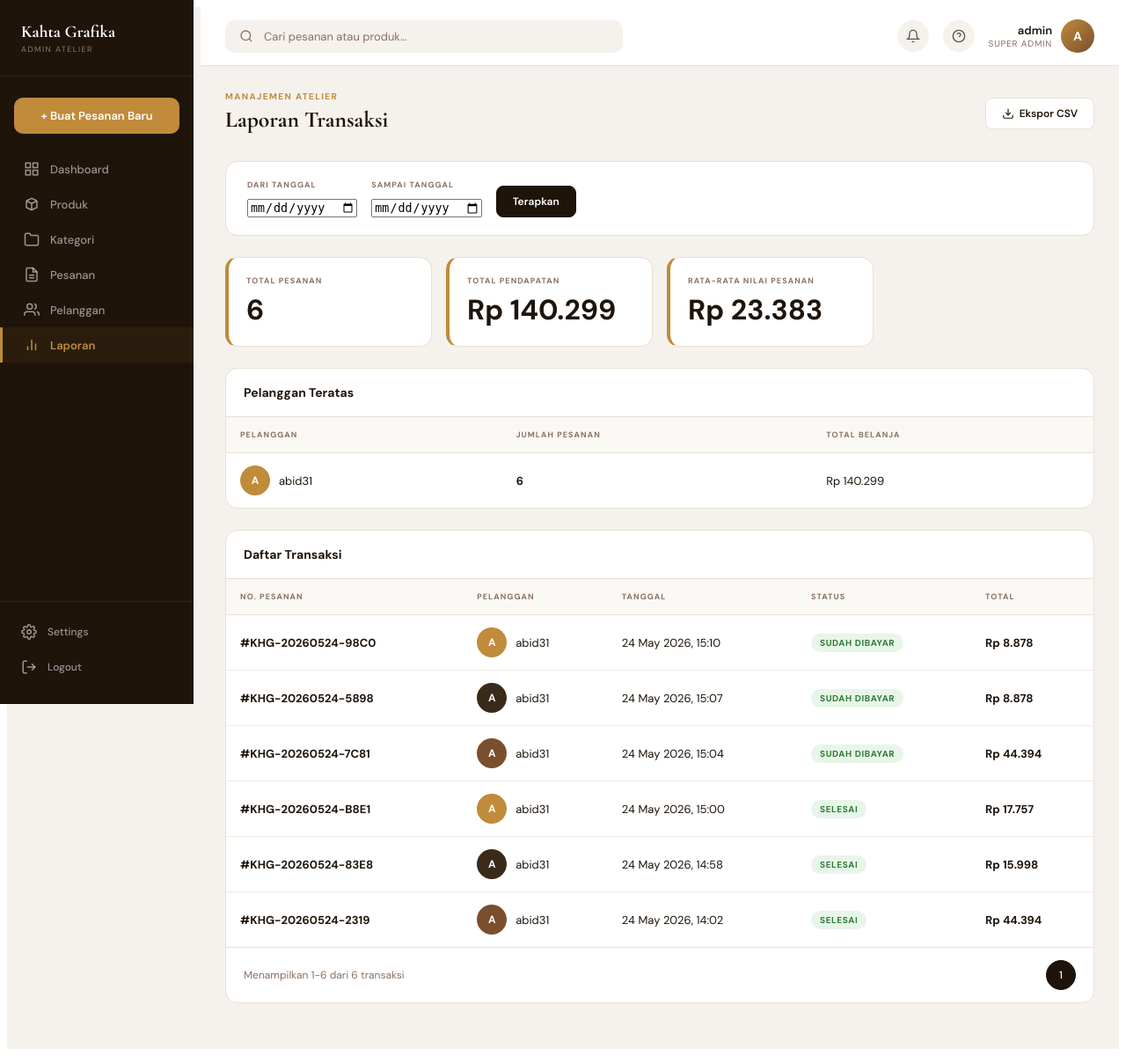
After one commit to andri-oss/Project-Ecommerce-KahtaCards, a Django app: page /dashboard/reports/ in a window 1280 px wide. The commit adds this page. Shown: the whole page at 88% size. Run offline with Django 5.2, Linux system fonts and the light colour scheme; a user stored in the database is signed in; data comes from the database, SQL or seed files in the repository.

```diff
--- a/apps/dashboard/urls.py
+++ b/apps/dashboard/urls.py
@@ -18,4 +18,6 @@ urlpatterns = [
     path('orders/<int:pk>/update-status/', views.order_update_status, name='order_update_status'),
     path('orders/<int:pk>/refund-completed/', views.refund_mark_completed, name='refund_mark_completed'),
     path('customers/', views.customers_view, name='customers'),
+    path('reports/', views.reports_view, name='reports'),
+    path('reports/export/', views.reports_export_csv, name='reports_export_csv'),
 ]
--- a/apps/dashboard/views.py
+++ b/apps/dashboard/views.py
@@ -1,7 +1,9 @@
+import csv
+
 from django.shortcuts import render, get_object_or_404, redirect
 from django.contrib.admin.views.decorators import staff_member_required
 from django.core.paginator import Paginator
-from django.http import JsonResponse
+from django.http import JsonResponse, HttpResponse
 from django.db.models import Sum, Count, Q
 from django.utils import timezone
 from datetime import timedelta
@@ -10,6 +12,23 @@ from apps.orders.models import Order, OrderItem, RefundRequest
 from apps.catalog.models import Product, Category
 from apps.accounts.models import User
 from apps.payments.models import Payment
+
+PAID_STATUSES = ['paid', 'processing', 'shipped', 'delivered']
+
+
+def _reports_queryset(request):
+    """Shared date-filtered, paid-orders queryset for the transaction report + its CSV export."""
+    start_date = request.GET.get('start_date', '')
+    end_date = request.GET.get('end_date', '')
+
+    orders = Order.objects.select_related('user').filter(status__in=PAID_STATUSES).order_by('-created_at')
+
+    if start_date:
+        orders = orders.filter(created_at__date__gte=start_date)
+    if end_date:
+        orders = orders.filter(created_at__date__lte=end_date)
+
+    return orders, start_date, end_date
 
 
 @staff_member_required(login_url='/auth/login/')
@@ -425,3 +444,56 @@ def customers_view(request):
         'page_obj': page,
         'search': search,
     })
+
+
+@staff_member_required(login_url='/auth/login/')
+def reports_view(request):
+    """Transaction report — order/revenue stats, transaction list, and top customers for a date range."""
+    orders, start_date, end_date = _reports_queryset(request)
+
+    stats = orders.aggregate(total_revenue=Sum('total'), total_orders=Count('id'))
+    total_orders = stats['total_orders'] or 0
+    total_revenue = stats['total_revenue'] or 0
+    avg_order_value = total_revenue / total_orders if total_orders else 0
+
+    top_customers = orders.values('user__id', 'user__username', 'user__first_name', 'user__last_name').annotate(
+        order_count=Count('id'),
+        total_spent=Sum('total'),
+    ).order_by('-total_spent')[:10]
+
+    paginator = Paginator(orders, 15)
+    page = paginator.get_page(request.GET.get('page'))
+
+    return render(request, 'dashboard/reports.html', {
+        'page_obj': page,
+        'start_date': start_date,
+        'end_date': end_date,
+        'total_orders': total_orders,
+        'total_revenue': total_revenue,
+        'avg_order_value': avg_order_value,
+        'top_customers': top_customers,
+    })
+
+
+@staff_member_required(login_url='/auth/login/')
+def reports_export_csv(request):
+    """Export the currently filtered transaction report as CSV."""
+    orders, start_date, end_date = _reports_queryset(request)
+
+    response = HttpResponse(content_type='text/csv')
+    filename = f"laporan-transaksi_{start_date or 'awal'}_{end_date or 'akhir'}.csv"
+    response['Content-Disposition'] = f'attachment; filename="{filename}"'
+
+    writer = csv.writer(response)
+    writer.writerow(['No. Pesanan', 'Pelanggan', 'Tanggal', 'Status', 'Metode Pengiriman', 'Total'])
+    for order in orders:
+        writer.writerow([
+            order.order_id,
+            order.recipient_name or order.user.username,
+            order.created_at.strftime('%Y-%m-%d %H:%M'),
+            order.get_status_display(),
+            order.get_shipping_method_display(),
+            int(order.total),
+        ])
+
+    return response
--- a/templates/dashboard/base_admin.html
+++ b/templates/dashboard/base_admin.html
@@ -43,6 +43,10 @@
       <a href="{% url 'dashboard:customers' %}" class="adm-nav-link {% if '/dashboard/customers' in request.path %}active{% endif %}">
         <svg viewBox="0 0 24 24" fill="none" stroke="currentColor" stroke-width="2"><path d="M17 21v-2a4 4 0 0 0-4-4H5a4 4 0 0 0-4 4v2"/><circle cx="9" cy="7" r="4"/><path d="M23 21v-2a4 4 0 0 0-3-3.87"/><path d="M16 3.13a4 4 0 0 1 0 7.75"/></svg>
         Pelanggan
+      </a>
+      <a href="{% url 'dashboard:reports' %}" class="adm-nav-link {% if '/dashboard/reports' in request.path %}active{% endif %}">
+        <svg viewBox="0 0 24 24" fill="none" stroke="currentColor" stroke-width="2"><line x1="18" y1="20" x2="18" y2="10"/><line x1="12" y1="20" x2="12" y2="4"/><line x1="6" y1="20" x2="6" y2="14"/></svg>
+        Laporan
       </a>
     </nav>
 
--- /dev/null
+++ b/templates/dashboard/reports.html
@@ -0,0 +1,138 @@
+{% extends 'dashboard/base_admin.html' %}
+{% load currency_tags %}
+{% block title %}Laporan Transaksi{% endblock %}
+
+{% block content %}
+{% with active_page='reports' %}{% endwith %}
+
+<div class="adm-page-header" style="display:flex;align-items:center;justify-content:space-between;">
+  <div>
+    <div class="adm-page-subtitle">Manajemen Atelier</div>
+    <div class="adm-page-title">Laporan Transaksi</div>
+  </div>
+  <a href="{% url 'dashboard:reports_export_csv' %}?start_date={{ start_date }}&end_date={{ end_date }}" class="adm-btn">
+    <svg width="14" height="14" viewBox="0 0 24 24" fill="none" stroke="currentColor" stroke-width="2"><path d="M21 15v4a2 2 0 0 1-2 2H5a2 2 0 0 1-2-2v-4"/><polyline points="7 10 12 15 17 10"/><line x1="12" y1="15" x2="12" y2="3"/></svg>
+    Ekspor CSV
+  </a>
+</div>
+
+{# ── Date Filter ─────────────────────────────────────────── #}
+<div class="adm-table-wrap" style="margin-bottom:24px;">
+  <form method="get" style="display:flex;gap:16px;align-items:flex-end;flex-wrap:wrap;padding:20px 24px;">
+    <div>
+      <div class="adm-detail-label">Dari Tanggal</div>
+      <input type="date" name="start_date" value="{{ start_date }}" class="pf-input" style="margin-top:6px;">
+    </div>
+    <div>
+      <div class="adm-detail-label">Sampai Tanggal</div>
+      <input type="date" name="end_date" value="{{ end_date }}" class="pf-input" style="margin-top:6px;">
+    </div>
+    <button type="submit" class="adm-btn adm-btn-primary">Terapkan</button>
+    {% if start_date or end_date %}
+    <a href="{% url 'dashboard:reports' %}" class="adm-btn">Reset</a>
+    {% endif %}
+  </form>
+</div>
+
+{# ── Stats Cards ──────────────────────────────────────────── #}
+<div class="adm-summary-row">
+  <div class="adm-summary-card">
+    <div class="adm-summary-label">Total Pesanan</div>
+    <div class="adm-summary-value">{{ total_orders }}</div>
+  </div>
+  <div class="adm-summary-card">
+    <div class="adm-summary-label">Total Pendapatan</div>
+    <div class="adm-summary-value">{{ total_revenue|rupiah }}</div>
+  </div>
+  <div class="adm-summary-card">
+    <div class="adm-summary-label">Rata-rata Nilai Pesanan</div>
+    <div class="adm-summary-value">{{ avg_order_value|rupiah }}</div>
+  </div>
+</div>
+
+{# ── Top Customers ────────────────────────────────────────── #}
+<div class="adm-table-wrap" style="margin-top:24px;">
+  <div class="adm-table-toolbar">
+    <div class="adm-detail-title" style="margin:0;">Pelanggan Teratas</div>
+  </div>
+  <table class="adm-table">
+    <thead>
+      <tr>
+        <th>Pelanggan</th>
+        <th>Jumlah Pesanan</th>
+        <th>Total Belanja</th>
+      </tr>
+    </thead>
+    <tbody>
+      {% for customer in top_customers %}
+      <tr>
+        <td>
+          <div class="adm-user-cell">
+            <div class="adm-avatar adm-avatar-{% cycle 'amber' 'dark' 'brown' %}">{{ customer.user__username|make_list|first|upper }}</div>
+            {{ customer.user__first_name|default:customer.user__username }} {{ customer.user__last_name }}
+          </div>
+        </td>
+        <td><strong>{{ customer.order_count }}</strong></td>
+        <td>{{ customer.total_spent|rupiah }}</td>
+      </tr>
+      {% empty %}
+      <tr><td colspan="3" style="text-align:center;color:#8a7060;padding:32px;">Belum ada transaksi pada rentang ini</td></tr>
+      {% endfor %}
+    </tbody>
+  </table>
+</div>
+
+{# ── Transaction List ────────────────────────────────────── #}
+<div class="adm-table-wrap" style="margin-top:24px;">
+  <div class="adm-table-toolbar">
+    <div class="adm-detail-title" style="margin:0;">Daftar Transaksi</div>
+  </div>
+  <table class="adm-table">
+    <thead>
+      <tr>
+        <th>No. Pesanan</th>
+        <th>Pelanggan</th>
+        <th>Tanggal</th>
+        <th>Status</th>
+        <th>Total</th>
+      </tr>
+    </thead>
+    <tbody>
+      {% for order in page_obj %}
+      <tr>
+        <td><strong>#{{ order.order_id }}</strong></td>
+        <td>
+          <div class="adm-user-cell">
+            <div class="adm-avatar adm-avatar-{% cycle 'amber' 'dark' 'brown' %}">{{ order.user.username|make_list|first|upper }}</div>
+            {{ order.recipient_name|default:order.user.username }}
+          </div>
+        </td>
+        <td>{{ order.created_at|date:"d M Y, H:i" }}</td>
+        <td><span class="adm-badge adm-badge-{{ order.status }}">{{ order.get_status_display }}</span></td>
+        <td><strong>{{ order.total|rupiah }}</strong></td>
+      </tr>
+      {% empty %}
+      <tr><td colspan="5" style="text-align:center;color:#8a7060;padding:32px;">Tidak ada transaksi pada rentang ini</td></tr>
+      {% endfor %}
+    </tbody>
+  </table>
+
+  <div class="adm-table-footer">
+    <span>Menampilkan {{ page_obj.start_index|default:0 }}-{{ page_obj.end_index|default:0 }} dari {{ page_obj.paginator.count }} transaksi</span>
+    <div class="adm-pagination">
+      {% if page_obj.has_previous %}
+        <a href="?page={{ page_obj.previous_page_number }}&start_date={{ start_date }}&end_date={{ end_date }}" class="adm-page-link">‹</a>
+      {% endif %}
+      {% for num in page_obj.paginator.page_range %}
+        {% if num >= page_obj.number|add:"-2" and num <= page_obj.number|add:"2" %}
+          <a href="?page={{ num }}&start_date={{ start_date }}&end_date={{ end_date }}" class="adm-page-link {% if num == page_obj.number %}active{% endif %}">{{ num }}</a>
+        {% endif %}
+      {% endfor %}
+      {% if page_obj.has_next %}
+        <a href="?page={{ page_obj.next_page_number }}&start_date={{ start_date }}&end_date={{ end_date }}" class="adm-page-link">›</a>
+      {% endif %}
+    </div>
+  </div>
+</div>
+
+{% endblock %}
```
